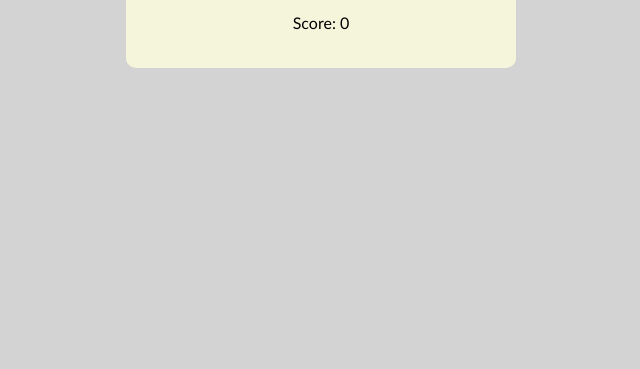
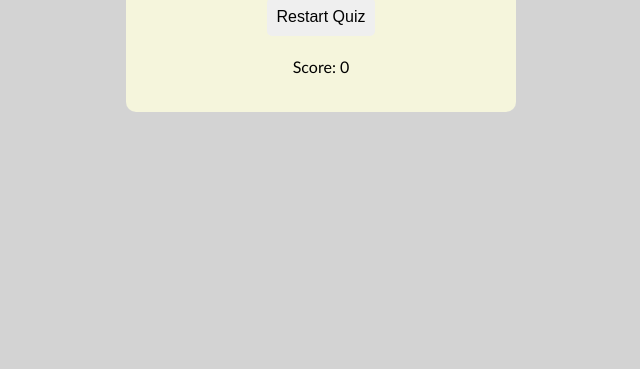
Before and after one commit to BernardGeric/Quiz, a plain HTML site: page Quiz.html in a window 1280 px wide. Shown: the part 447-816 px from the top of the page, without its empty margins (319-959 px from the left). Drawn offline with Linux system fonts and the light colour scheme.

Commit message:
styling button containers

```diff
--- a/styles.css
+++ b/styles.css
@@ -15,3 +15,16 @@ body {
     width: 350px;
     box-shadow: 0px 4px 10px rgba(red, green, blue, alpha);
 }
+
+.btn-container {
+    margin-top: 15px;
+}
+
+.btn {
+    margin: 5px;
+    padding: 10px;
+    font-size: 16px;
+    cursor: pointer;
+    border: none;
+    border-radius: 5px;
+}
```
